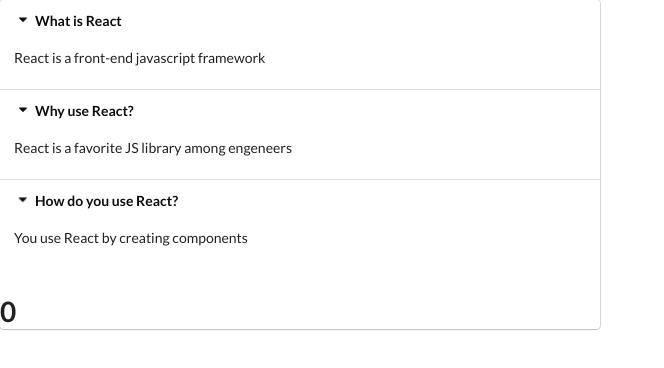
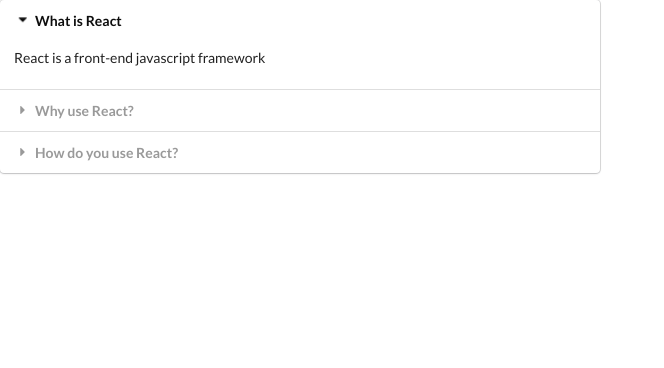
Before and after one commit to theHem-code/react-redux-course, a React (Create React App) app in the folder widgets/: page / in a window 1280 px wide. Both pictures are taken after a click on the element "What is React". Shown: the top 368 px of the page, without its empty margins (0-664 px from the left). Built offline with nearby package versions, Linux system fonts and the light colour scheme.

Commit message:
new component

```diff
--- a/widgets/src/components/Accordion.js
+++ b/widgets/src/components/Accordion.js
@@ -10,16 +10,19 @@ const Accordion = ({ items }) => {
 
 
   const renderedItems = items.map((item, index) => {
+    const active = index == activeIndex ? 'active' : '';
+
+
     return (
       <React.Fragment key={item.title}>
         <div
-          className="title active"
+          className={`title ${active}`}
           onClick={() => {onTitleClick(index)}}
           >
           <i className="dropdown icon"></i>
           {item.title}
         </div>
-        <div className="content active">
+        <div className={`content ${active}`}>
           <p>{item.content}</p>
         </div>
       </React.Fragment>
@@ -28,7 +31,6 @@ const Accordion = ({ items }) => {
   return (
     <div className="ui styled accordion">
       {renderedItems}
-      <h1>{activeIndex}</h1>
     </div>
   )
 };
```
Also changed, not shown: widgets/src/components/Search.js (added, +7 -0 lines).
